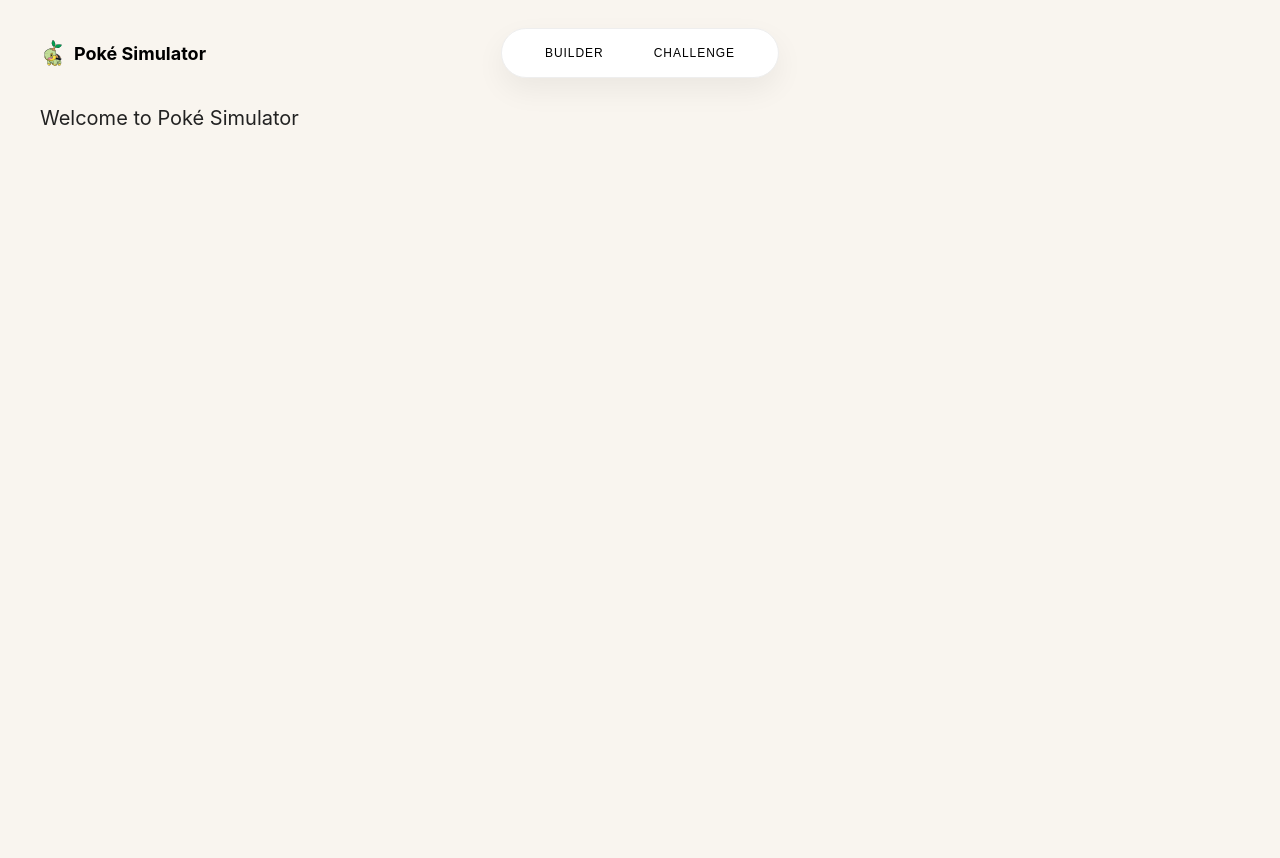
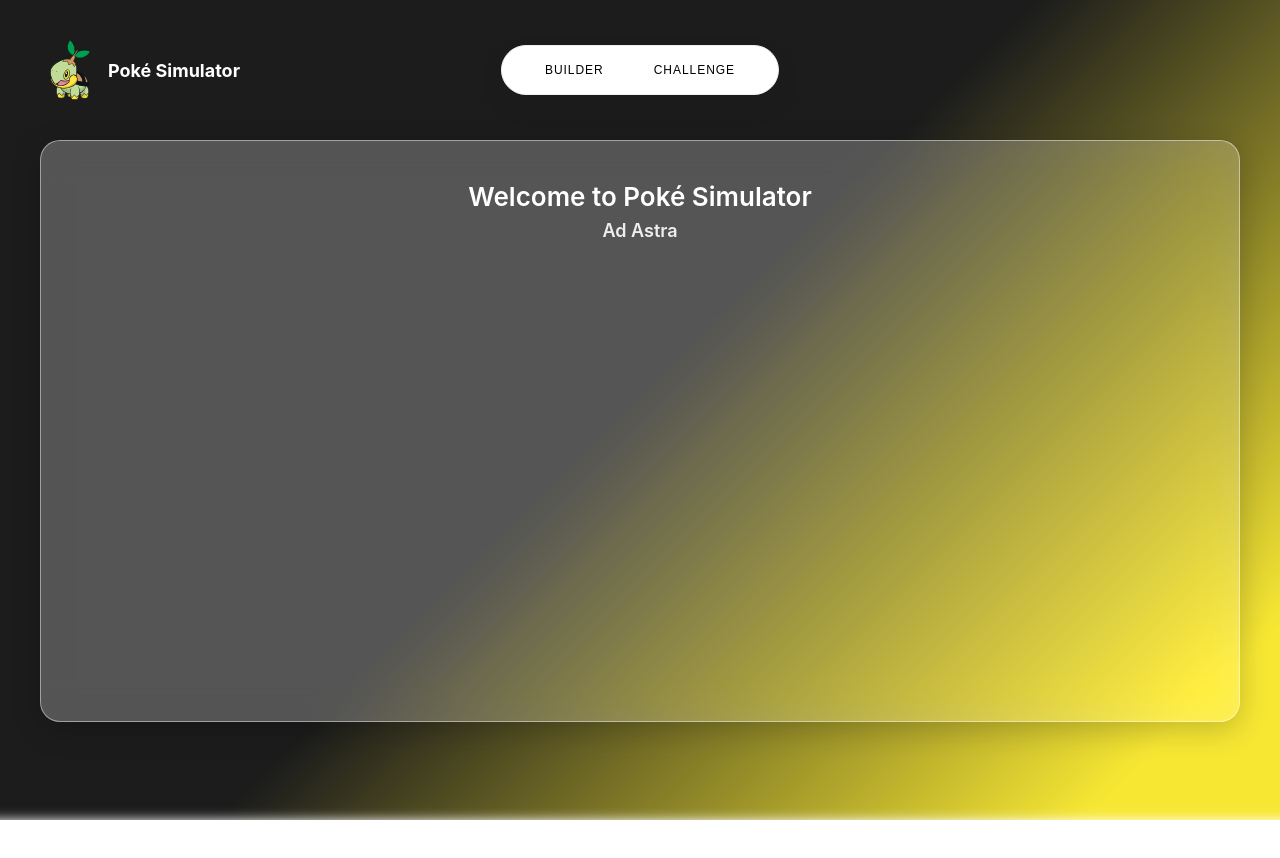
Before and after one commit to AurelioAlfons/PokeSim, a React (Create React App) app in the folder frontend/: page / in a window 1280 px wide. After the commit the page ends 820 px from the top, so only its background shows below. Built offline with nearby package versions, Linux system fonts and the light colour scheme.

Commit message:
Updated the UI

```diff
--- a/frontend/src/App.js
+++ b/frontend/src/App.js
@@ -5,16 +5,40 @@ import Home from "./pages/Home";
 
 function App() {
   return (
+    <div style={{ position: "relative", minHeight: "100vh" }}>
+
+      {/* --- BLURRED BACKGROUND LAYER --- */}
       <div
         style={{
-        minHeight: "100vh",
-        backgroundColor: "#f9f5ef", // soft beige like the example
+          position: "absolute",
+          top: -20,
+          left: -20,
+          right: -20,
+          bottom: -20,
+          background: `
+            linear-gradient(
+              135deg,
+              #1c1c1c 50%,
+              #f7e733 90%
+            )
+          `,
+          filter: "blur(6px)",         // <--- adjust blur amount here
+          zIndex: 1,
+        }}
+      ></div>
+
+      {/* --- MAIN CONTENT (not blurred) --- */}
+      <div
+        style={{
+          position: "relative",
+          zIndex: 2,
           padding: "20px 40px 40px",
         }}
       >
         <Navbar />
         <Home />
       </div>
+    </div>
   );
 }
 
--- a/frontend/src/components/Navbar.jsx
+++ b/frontend/src/components/Navbar.jsx
@@ -33,9 +33,9 @@ export default function Navbar() {
         <img
           src="/assets/SVG/387.svg"
           alt="logo"
-          style={{ width: 26, height: 26 }}
+          style={{ width: 60, height: 60 }}
         />
-        <span style={{ fontWeight: 700, fontSize: 18 }}>Poké Simulator</span>
+        <span style={{ fontWeight: 700, fontSize: 18, color: "#ffffffff" }}>Poké Simulator</span>
       </div>
 
       {/* CENTER — actual pill-shaped navbar */}
--- a/frontend/src/pages/Home.jsx
+++ b/frontend/src/pages/Home.jsx
@@ -6,12 +6,38 @@ export default function Home() {
     <div
       style={{
         marginTop: 40,
-        color: "#222",
-        fontSize: 20,
+        display: "flex",
+        justifyContent: "center",
+        alignItems: "center",
       }}
     >
-      {/* Can leave empty or keep this line for now */}
-      Welcome to Poké Simulator
+      <div
+        style={{
+          background: "rgba(255, 255, 255, 0.25)",     // stronger white
+          backdropFilter: "blur(18px) saturate(150%)", // MUCH clearer glass
+          WebkitBackdropFilter: "blur(18px) saturate(150%)",
+          padding: "40px 60px",
+          borderRadius: 20,
+          border: "1px solid rgba(255,255,255,0.45)", // stronger border
+          color: "white",
+          fontSize: 26,
+          fontWeight: 600,
+          textAlign: "center",
+          width: "90%",
+          maxWidth: "10000px",
+          height: "500px",
+          maxHeight: "800px",
+
+          // adds separation from background
+          boxShadow: "0 8px 30px rgba(0,0,0,0.2)",
+        }}
+      >
+        Welcome to Poké Simulator
+        <br />
+        <span style={{ fontSize: 18, opacity: 0.9 }}>
+          Ad Astra
+        </span>
+      </div>
     </div>
   );
 }
```
Lines whose indentation alone changed are shown as unchanged.
